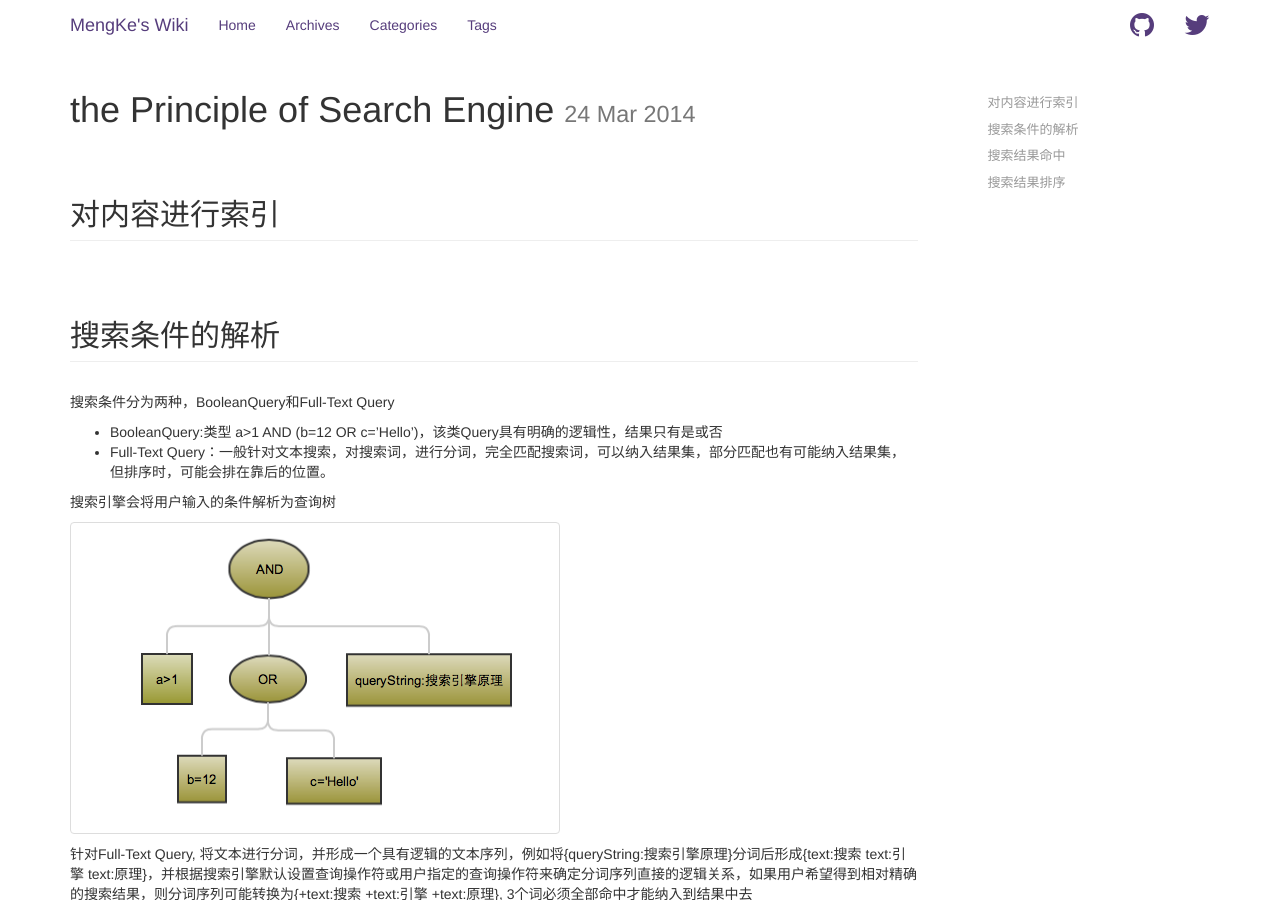
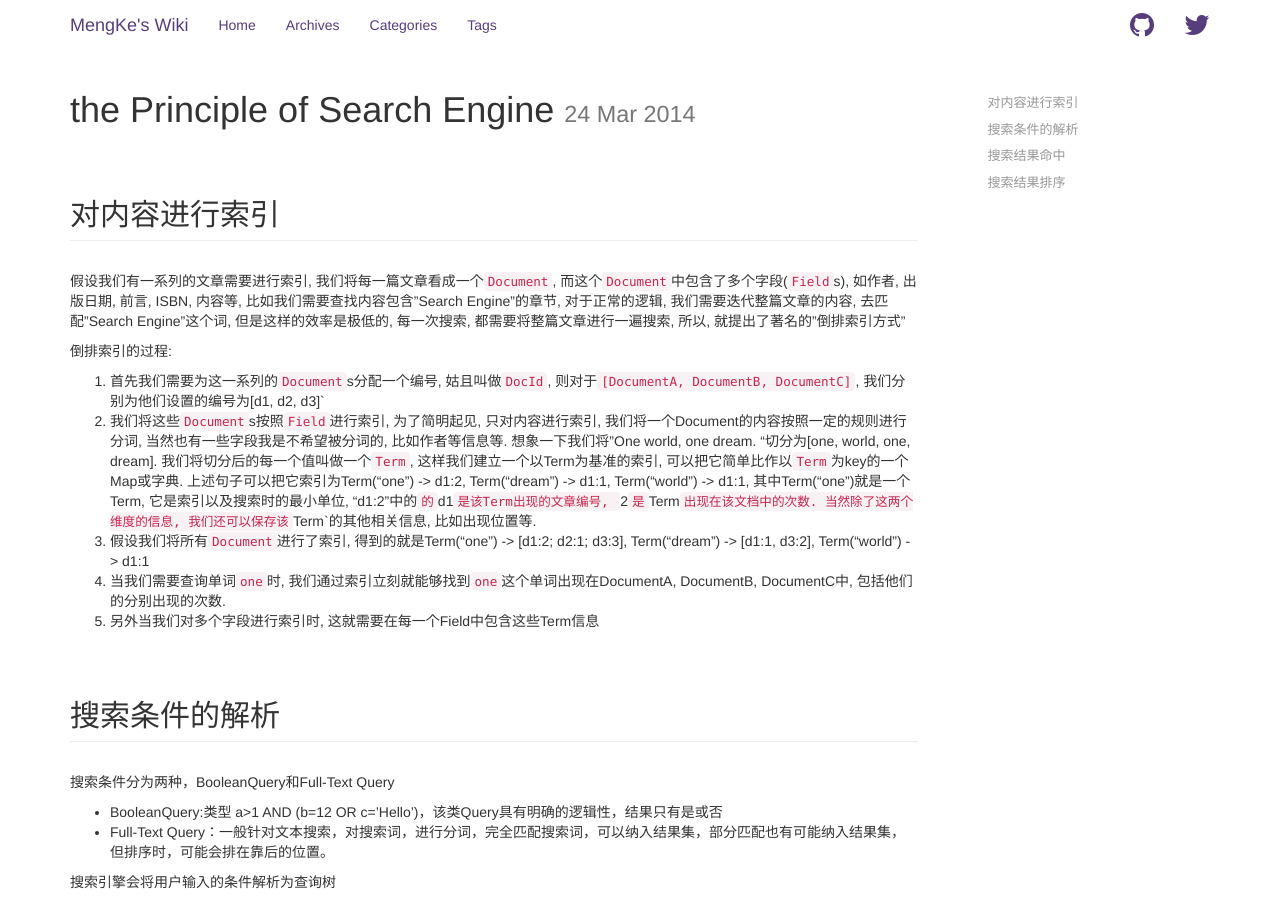
Before and after one commit to zaiji100/zaiji100.github.io, a Jekyll site: the page built from _posts/2014-03-24-the-principle-of-search-engine.md, in a window 1280 px wide and 900 px high. Built offline with Jekyll 4.4.1, drawn with Linux system fonts in a browser that asks for light colours; nearby versions of some CDN libraries.

Commit message:
索引过程添加

```diff
--- a/_posts/2014-03-24-the-principle-of-search-engine.md
+++ b/_posts/2014-03-24-the-principle-of-search-engine.md
@@ -6,6 +6,17 @@ tags: [lucene, search engine]
 ---
 
 ## 对内容进行索引 {#content-index}
+
+假设我们有一系列的文章需要进行索引, 我们将每一篇文章看成一个`Document`, 而这个`Document`中包含了多个字段(`Field`s), 如作者, 出版日期, 前言, ISBN, 内容等, 比如我们需要查找内容包含"Search Engine"的章节, 对于正常的逻辑, 我们需要迭代整篇文章的内容, 去匹配"Search Engine"这个词, 但是这样的效率是极低的, 每一次搜索, 都需要将整篇文章进行一遍搜索, 所以, 就提出了著名的"倒排索引方式"
+
+倒排索引的过程:
+
+1. 首先我们需要为这一系列的`Document`s分配一个编号, 姑且叫做`DocId`, 则对于`[DocumentA, DocumentB, DocumentC]`, 我们分别为他们设置的编号为[d1, d2, d3]`
+2. 我们将这些`Document`s按照`Field`进行索引, 为了简明起见, 只对内容进行索引, 我们将一个Document的内容按照一定的规则进行分词, 当然也有一些字段我是不希望被分词的, 比如作者等信息等. 想象一下我们将"One world, one dream. "切分为[one, world, one, dream]. 我们将切分后的每一个值叫做一个`Term`, 这样我们建立一个以Term为基准的索引, 可以把它简单比作以`Term`为key的一个Map或字典. 上述句子可以把它索引为Term("one") -> d1:2, Term("dream") -> d1:1, Term("world") -> d1:1, 其中Term("one")就是一个Term, 它是索引以及搜索时的最小单位, "d1:2"中的`的`d1`是该Term出现的文章编号, `2`是`Term`出现在该文档中的次数. 当然除了这两个维度的信息, 我们还可以保存该`Term`的其他相关信息, 比如出现位置等.
+3. 假设我们将所有`Document`进行了索引, 得到的就是Term("one") -> [d1:2; d2:1; d3:3], Term("dream") -> [d1:1, d3:2], Term("world") -> d1:1
+4. 当我们需要查询单词`one`时, 我们通过索引立刻就能够找到`one`这个单词出现在DocumentA, DocumentB, DocumentC中, 包括他们的分别出现的次数.
+5. 另外当我们对多个字段进行索引时, 这就需要在每一个Field中包含这些Term信息
+
 
 ## 搜索条件的解析 {#parse-query}
 
```
Also changed, not shown: _posts/2014-03-24-lucene-related.md (+3 -0 lines).
